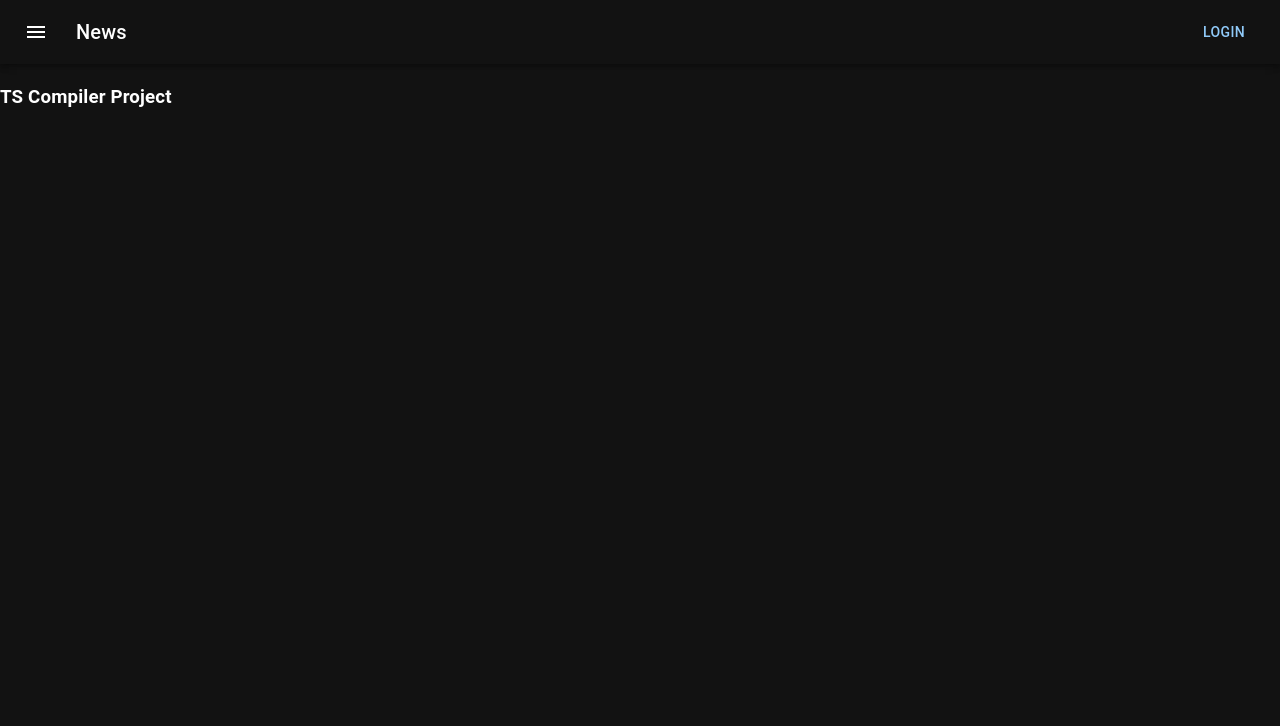
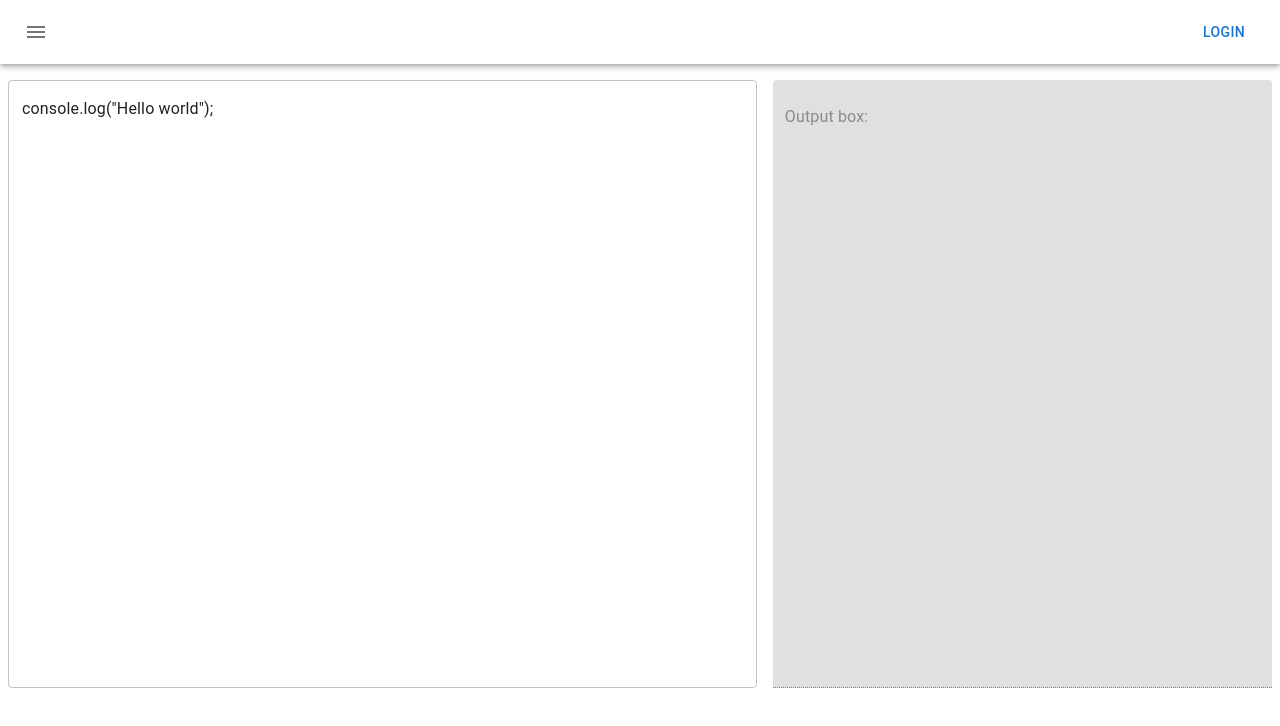
Before and after one commit to SomnathKar000/TS-Compiler-Hub, a React (Create React App) app: page / in a window 1280 px wide. Shown: the top 726 px of the page. Built offline with nearby package versions, Linux system fonts and the light colour scheme.

Commit message:
code editor setup

```diff
--- a/package.json
+++ b/package.json
@@ -7,6 +7,7 @@
     "@emotion/styled": "^11.11.0",
     "@mui/icons-material": "^5.11.16",
     "@mui/material": "^5.13.6",
+    "@mui/system": "^5.13.6",
     "@testing-library/jest-dom": "^5.16.5",
     "@testing-library/react": "^13.4.0",
     "@testing-library/user-event": "^13.5.0",
--- a/src/App.tsx
+++ b/src/App.tsx
@@ -1,15 +1,16 @@
 import React from "react";
 import Navbar from "./components/Navbar";
+import CodeEditor from "./components/CodeEditor";
 import {
   ThemeProvider,
   createTheme,
   CssBaseline,
-  Container,
+  // Container,
 } from "@mui/material";
 import { PaletteMode } from "@mui/material";
 
 function App() {
-  let mode: PaletteMode = "dark";
+  let mode: PaletteMode = "light";
   const theme = createTheme({
     palette: {
       mode: mode,
@@ -19,7 +20,7 @@ function App() {
     <ThemeProvider theme={theme}>
       <CssBaseline />
       <Navbar />
-      <h3>TS Compiler Project</h3>
+      <CodeEditor />
     </ThemeProvider>
   );
 }
--- /dev/null
+++ b/src/components/CodeEditor.tsx
@@ -0,0 +1,20 @@
+import React from "react";
+import InputBox from "./InputBox";
+import OutputBox from "./OutputBox";
+import { Stack } from "@mui/material";
+
+const CodeEditor = () => {
+  return (
+    <Stack
+      direction="row"
+      spacing={2}
+      justifyContent="space-between"
+      sx={{ height: "57vh", marginTop: 2, marginX: 1 }}
+    >
+      <InputBox />
+      <OutputBox />
+    </Stack>
+  );
+};
+
+export default CodeEditor;
--- /dev/null
+++ b/src/components/InputBox.tsx
@@ -0,0 +1,21 @@
+import React, { useRef } from "react";
+import { Box, TextField, Typography } from "@mui/material";
+
+const InputBox = () => {
+  let codeRef = useRef<HTMLDivElement>(null);
+  return (
+    <Box flex={3}>
+      <TextField
+        inputRef={codeRef}
+        fullWidth
+        multiline
+        rows={25}
+        variant="outlined"
+        defaultValue={`console.log("Hello world");`}
+        InputProps={{ disableUnderline: true }}
+      />
+    </Box>
+  );
+};
+
+export default InputBox;
--- /dev/null
+++ b/src/components/OutputBox.tsx
@@ -0,0 +1,18 @@
+import React from "react";
+import { Box, TextField } from "@mui/material";
+const OutputBox = () => {
+  return (
+    <Box flex={2}>
+      <TextField
+        fullWidth
+        multiline
+        rows={25}
+        variant="filled"
+        defaultValue="Output box:"
+        disabled
+      />
+    </Box>
+  );
+};
+
+export default OutputBox;
```
Also changed, not shown: 1 other file (tests, documents, lock files or other folders).
